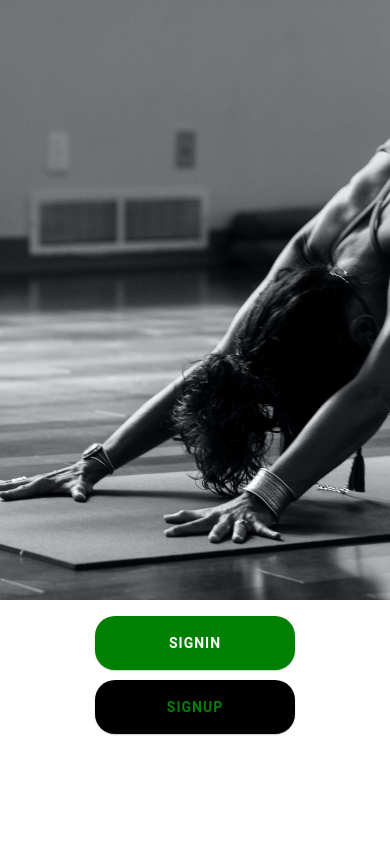
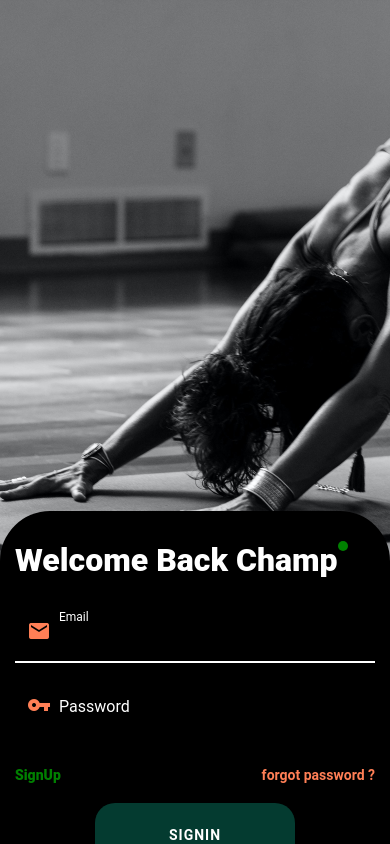
Before and after one commit to emeraldhycient/Gofitish, a React Native app: screen / in a window 390 px wide. Both pictures are taken after a click on the button "SIGNIN". Built offline with nearby package versions, Linux system fonts and the light colour scheme.

Commit message:
finihed designing login modal

```diff
--- a/screens/auths/gettingstarted.js
+++ b/screens/auths/gettingstarted.js
@@ -1,14 +1,24 @@
-import React from "react";
+import React, { useState } from "react";
 import {
   Dimensions,
   ImageBackground,
   StyleSheet,
-  Text,
+  Modal,
   View,
 } from "react-native";
 import { Button } from "react-native-paper";
+import Login from "./login";
 
 const Gettingstarted = () => {
+  const [loginmodal, setloginmodal] = useState(false);
+  const [signupmodal, setsignupmodal] = useState(false);
+  const toggle_login_modal = () => {
+    setloginmodal((prevstate) => !prevstate);
+  };
+  const toggle_signup_modal = () => {
+    setsignupmodal((prevstate) => !prevstate);
+  };
+
   return (
     <View style={styles.container}>
       <ImageBackground
@@ -21,7 +31,7 @@ const Gettingstarted = () => {
             mode="contained"
             style={[styles.btn, styles.btn1]}
             labelStyle={{ fontWeight: "700" }}
-            onPress={() => console.log("Pressed")}
+            onPress={() => toggle_login_modal()}
           >
             SignIn
           </Button>
@@ -35,6 +45,24 @@ const Gettingstarted = () => {
             SignUp
           </Button>
         </View>
+        <Modal
+          animationType="slide"
+          transparent={true}
+          visible={loginmodal}
+          onRequestClose={() => {
+            Alert.alert("Modal has been closed.");
+            setModalVisible(!modalVisible);
+          }}
+        >
+          <View style={styles.centeredView}>
+            <View style={styles.modalView}>
+              <Login
+                toggle_login_modal={toggle_login_modal}
+                toggle_signup_modal={toggle_signup_modal}
+              />
+            </View>
+          </View>
+        </Modal>
       </ImageBackground>
     </View>
   );
@@ -69,4 +97,26 @@ const styles = StyleSheet.create({
   btn1: {
     backgroundColor: "green",
   },
+
+  centeredView: {
+    flex: 1,
+    justifyContent: "flex-end",
+    alignItems: "center",
+    marginTop: 22,
+    width: "100%",
+  },
+  modalView: {
+    borderTopLeftRadius: 100,
+    height: Dimensions.get("screen").height / 1.8,
+    width: "100%",
+    alignItems: "center",
+    shadowColor: "#000",
+    shadowOffset: {
+      width: 0,
+      height: 2,
+    },
+    shadowOpacity: 0.25,
+    shadowRadius: 4,
+    elevation: 5,
+  },
 });
--- a/screens/auths/login.jsx
+++ b/screens/auths/login.jsx
@@ -1,21 +1,70 @@
 import React from "react";
-import {
-  Dimensions,
-  ImageBackground,
-  StyleSheet,
-  Text,
-  View,
-} from "react-native";
-import { Button } from "react-native-paper";
+import { StyleSheet, TouchableOpacity, View } from "react-native";
+import { TextInput, Text, Button } from "react-native-paper";
 
-const login = () => {
+const Login = ({ toggle_login_modal, toggle_signup_modal }) => {
   return (
     <View style={styles.container}>
-      <ImageBackground
-        source={require("../../assets/images/bentover.jpg")}
-        resizeMode="cover"
-        style={styles.image}
+      <View style={{ flexDirection: "row", marginBottom: 20 }}>
+        <Text style={{ color: "#fff", fontWeight: "800", fontSize: 32 }}>
+          Welcome Back Champ
+        </Text>
+        <View style={styles.dot}></View>
+      </View>
+      <View>
+        <TextInput
+          label="Email"
+          style={styles.inputstyle}
+          left={<TextInput.Icon name="email" color="#ff7f56" />}
+          theme={{
+            colors: {
+              placeholder: "white",
+              text: "white",
+              primary: "white",
+              underlineColor: "#043b30",
+              background: "#000",
+            },
+          }}
+        />
+        <TextInput
+          label="Password"
+          secureTextEntry
+          style={styles.inputstyle}
+          outlineColor="#fff"
+          activeOutlineColor="#fff"
+          left={<TextInput.Icon name="key" color="#ff7f56" />}
+          theme={{
+            colors: {
+              placeholder: "white",
+              text: "white",
+              primary: "white",
+              underlineColor: "#043b30",
+              background: "#000",
+            },
+          }}
+        />
+      </View>
+      <View
+        style={{
+          flexDirection: "row",
+          justifyContent: "space-between",
+          marginTop: 20,
+          marginBottom: 20,
+        }}
       >
+        <TouchableOpacity
+          onPress={(e) => {
+            toggle_login_modal();
+            toggle_signup_modal();
+          }}
+        >
+          <Text style={{ color: "green", fontWeight: "800" }}>SignUp</Text>
+        </TouchableOpacity>
+        <Text style={{ color: "#ff7f56", fontWeight: "600" }}>
+          forgot password ?
+        </Text>
+      </View>
+
       <View style={styles.btn_container}>
         <Button
           mode="contained"
@@ -25,36 +74,36 @@ const login = () => {
         >
           SignIn
         </Button>
-          <Button
-            mode="contained"
-            style={[styles.btn, styles.btn2]}
-            color="#000"
-            labelStyle={{ color: "green", fontWeight: "700" }}
-            onPress={() => console.log("Pressed")}
-          >
-            SignUp
-          </Button>
       </View>
-      </ImageBackground>
     </View>
   );
 };
 
-export default login;
+export default Login;
 
 const styles = StyleSheet.create({
   container: {
     flex: 1,
+    width: "100%",
+    padding: 30,
+    paddingLeft: 15,
+    paddingRight: 15,
+    backgroundColor: "#000",
+    borderTopLeftRadius: 50,
+    borderTopRightRadius: 50,
   },
-      image: {
-        flex: 1,
-        justifyContent: "center",
-        height: Dimensions.get("screen").height,
-        width: "100%",
+  dot: {
+    height: 10,
+    width: 10,
+    backgroundColor: "green",
+    borderRadius: 100,
+  },
+  inputstyle: {
+    marginBottom: 10,
+    color: "#fff",
   },
   btn_container: {
-        flex: 1,
-        justifyContent: "flex-end",
+    justifyContent: "center",
     alignItems: "center",
     paddingLeft: 10,
     paddingRight: 10,
@@ -62,11 +111,11 @@ const styles = StyleSheet.create({
   },
   btn: {
     width: 200,
-        padding: 10,
+    padding: 15,
     marginBottom: 10,
     borderRadius: 20,
   },
   btn1: {
-        backgroundColor: "green",
+    backgroundColor: "#043b30",
   },
 });
```
Lines whose indentation alone changed are shown as unchanged.
